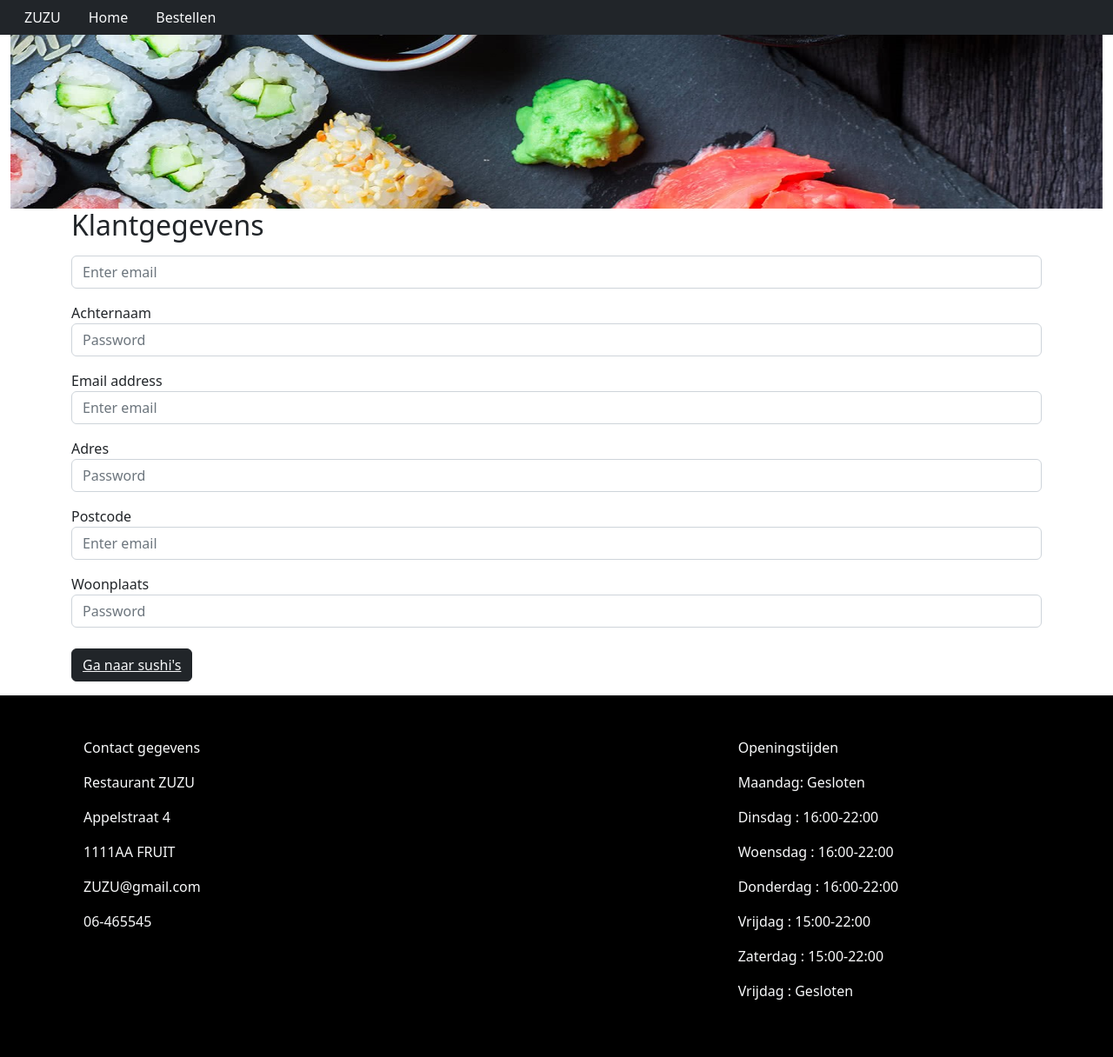
After one commit to rehman-m/PHP1, a PHP site: page /contact.php in a window 1280 px wide. The commit adds this page. Shown: the whole page at 87% size. Run offline with PHP 8.4, Linux system fonts and the light colour scheme.

Commit message:
Contact en bestellen pagina gemaakt

```diff
--- /dev/null
+++ b/contact.php
@@ -0,0 +1,115 @@
+<!DOCTYPE>
+
+<html>
+<head> <!-- CSS only -->
+    <link href="https://cdn.jsdelivr.net/npm/bootstrap@5.2.0/dist/css/bootstrap.min.css" rel="stylesheet" integrity="sha384-gH2yIJqKdNHPEq0n4Mqa/HGKIhSkIHeL5AyhkYV8i59U5AR6csBvApHHNl/vI1Bx" crossorigin="anonymous">
+</head>
+<body>
+<div class="container-fluid bg-dark">
+    <ul class="nav">
+        <li class="nav-item">
+            <a class="nav-link active text-light" aria-current="page" href="#">ZUZU</a>
+        </li>
+        <li class="nav-item">
+            <a class="nav-link text-light" href="#">Home</a>
+        </li>
+        <li class="nav-item">
+            <a class="nav-link text-light" href="#">Bestellen</a>
+        </li>
+
+    </ul>
+
+</div>
+
+<div class= "container-fluid">
+    <div>
+        <div class="col-12">
+            <img src="imgs/sushi-36.jpg" height= 25% width=100%>
+        </div>
+    </div>
+</div>
+
+</div>
+<div class="container">
+
+    <div>
+        <div class="col-4">
+          <h2> Klantgegevens </h2>
+        </div>
+    </div>
+
+    <form>
+        <div class="form-group mt-3">
+            <label for="ingredients"></label>
+            <input type="" class="form-control" id="exampleInputEmail1" aria-describedby="emailHelp" placeholder="Enter email">
+
+        </div>
+        <div class="form-group mt-3">
+            <label for="exampleInputPassword1">Achternaam</label>
+            <input type="password" class="form-control" id="exampleInputPassword1" placeholder="Password">
+        </div>
+        <div class="form-group mt-3">
+            <label for="exampleInputEmail1">Email address</label>
+            <input type="email" class="form-control" id="exampleInputEmail1" aria-describedby="emailHelp" placeholder="Enter email">
+
+        </div>
+        <div class="form-group mt-3">
+            <label for="exampleInputPassword1">Adres</label>
+            <input type="password" class="form-control" id="exampleInputPassword1" placeholder="Password">
+        </div>
+
+        <div class="form-group mt-3">
+            <label for="exampleInputEmail1">Postcode</label>
+            <input type="email" class="form-control" id="exampleInputEmail1" aria-describedby="emailHelp" placeholder="Enter email">
+
+        </div>
+        <div class="form-group mt-3">
+            <label for="exampleInputPassword1">Woonplaats</label>
+            <input type="password" class="form-control" id="exampleInputPassword1" placeholder="Password">
+        </div>
+
+        <button  class="btn btn-dark  mt-4">
+            <a class="text-light" href="bestellen.php">Ga naar sushi's</a>
+        </button>
+
+
+    </form>
+</div>
+
+
+
+
+
+<div class="container-fluid bg-black  p-5 ">
+    <div class="row">
+        <div class="col-7 text-light ms-5">
+            <p>Contact gegevens</p>
+            <p>Restaurant ZUZU</p>
+            <p>Appelstraat 4 </p>
+            <p>1111AA FRUIT</p>
+            <p>ZUZU@gmail.com</p>
+            <p>06-465545</p>
+
+        </div>
+        <div class="col-4 text-light ms-5">
+            <p>Openingstijden</p>
+            <p>Maandag: Gesloten</p>
+            <p>Dinsdag : 16:00-22:00</p>
+            <p>Woensdag : 16:00-22:00</p>
+            <p>Donderdag : 16:00-22:00</p>
+            <p>Vrijdag : 15:00-22:00</p>
+            <p>Zaterdag : 15:00-22:00</p>
+            <p>Vrijdag : Gesloten</p>
+
+        </div>
+        </div>
+
+    </div>
+
+
+</div>
+
+</body>
+</html>
+
+<?php
```
Also changed, not shown: bestellen.php (added, +119 -0 lines), sushi.php (+23 -13 lines).
